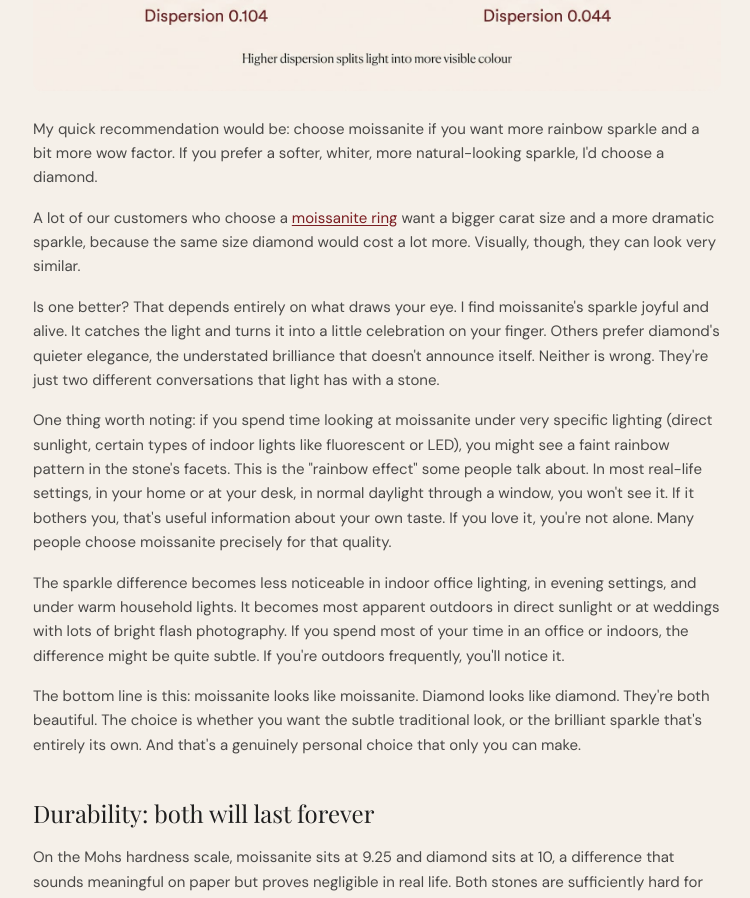
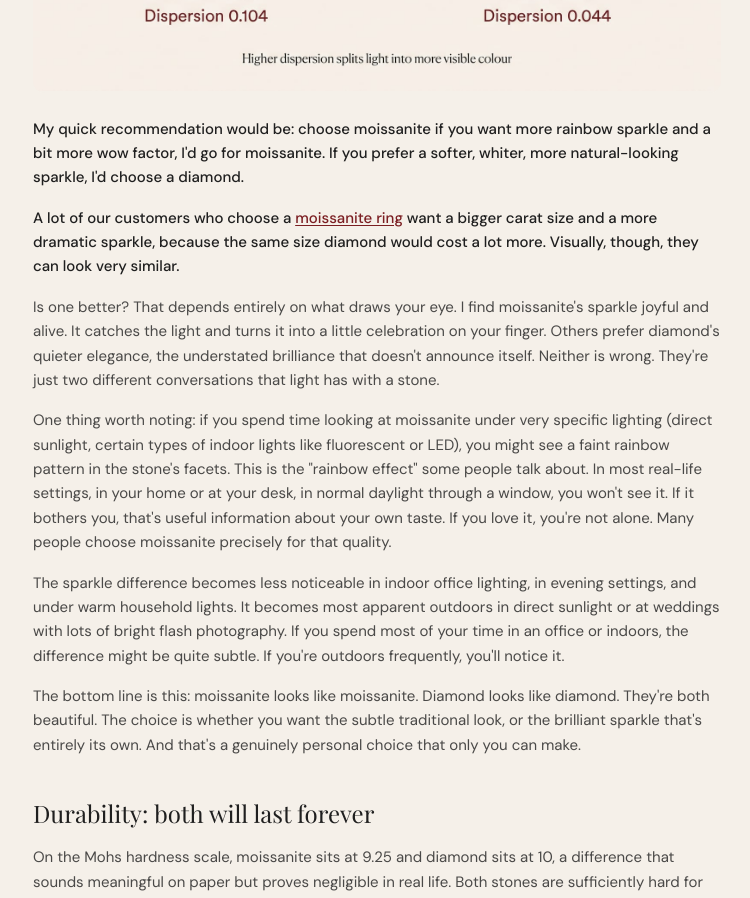
Before and after one commit to reonzpika/miozuki-web, a Next.js app: page /moissanite-guide/moissanite-vs-diamond-nz in a window 1280 px wide. Shown: the part 3046-3944 px from the top of the page, without its empty margins (263-1013 px from the left). Built offline with nearby package versions, Linux system fonts and the light colour scheme; no server answers; a web font is replaced by a local one.

Commit message:
make moissanite guide recommendation stand out

```diff
--- a/app/moissanite-guide/moissanite-vs-diamond-nz/page.mdx
+++ b/app/moissanite-guide/moissanite-vs-diamond-nz/page.mdx
@@ -59,9 +59,9 @@ Moissanite throws more light. It has higher refractive index, which is the optic
 
 {/* VERIFY-EXP: the fire diagram above is AI-generated as a flat infographic (2026-07-09 diagram pilot), confirm you are happy with its look before launch */}
 
-My quick recommendation would be: choose moissanite if you want more rainbow sparkle and a bit more wow factor. If you prefer a softer, whiter, more natural-looking sparkle, I'd choose a diamond.
+**My quick recommendation would be: choose moissanite if you want more rainbow sparkle and a bit more wow factor, I'd go for moissanite. If you prefer a softer, whiter, more natural-looking sparkle, I'd choose a diamond.**
 
-A lot of our customers who choose a [moissanite ring](/collections/moissanite-rings) want a bigger carat size and a more dramatic sparkle, because the same size diamond would cost a lot more. Visually, though, they can look very similar.
+**A lot of our customers who choose a [moissanite ring](/collections/moissanite-rings) want a bigger carat size and a more dramatic sparkle, because the same size diamond would cost a lot more. Visually, though, they can look very similar.**
 
 Is one better? That depends entirely on what draws your eye. I find moissanite's sparkle joyful and alive. It catches the light and turns it into a little celebration on your finger. Others prefer diamond's quieter elegance, the understated brilliance that doesn't announce itself. Neither is wrong. They're just two different conversations that light has with a stone.
 
```
